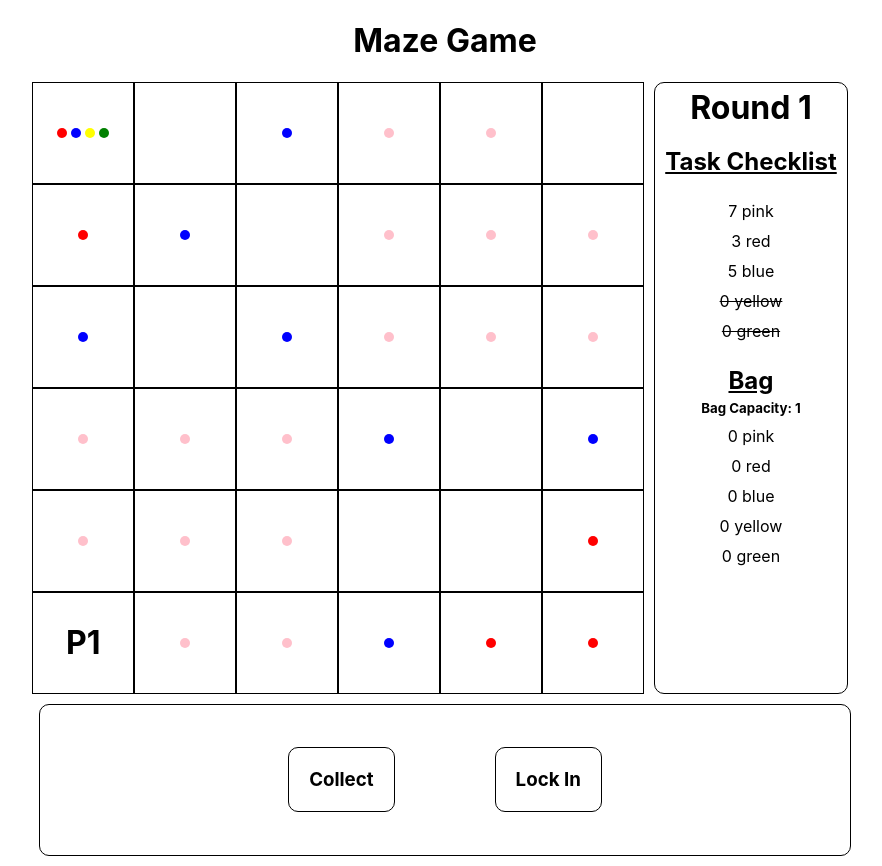
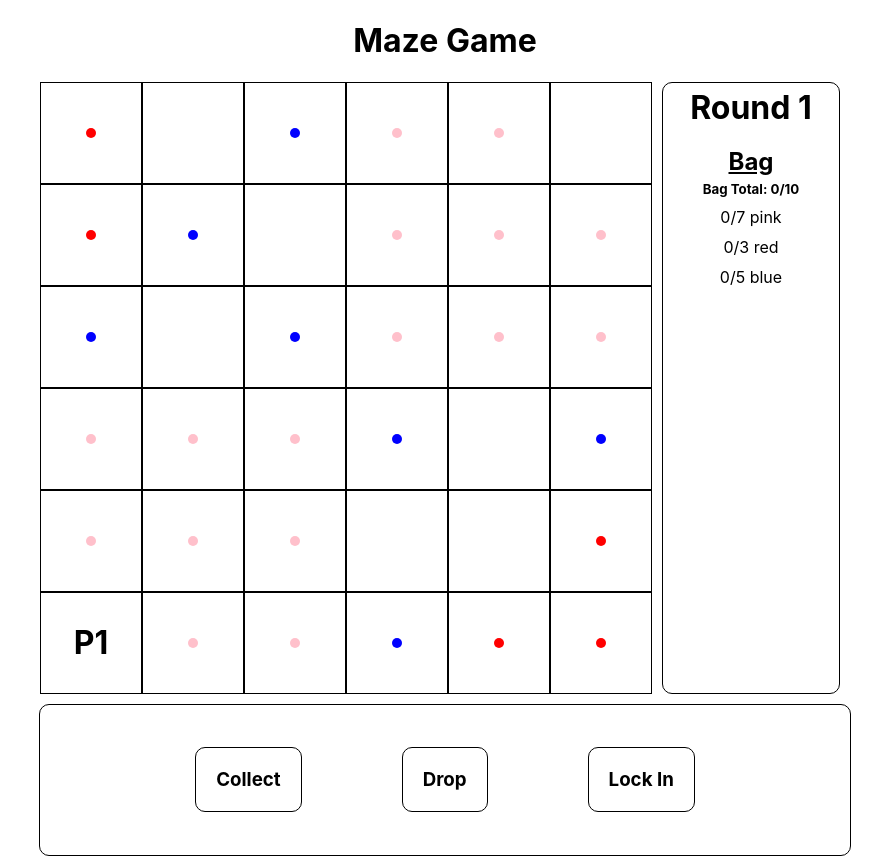
Before and after one commit to ericyucb/collaboration-game, a React (Create React App) app: page / in a window 1280 px wide. Shown: the whole page, without its empty margins (195-1077 px from the left). Built offline with nearby package versions, Linux system fonts and the light colour scheme; the HTML template or start-up script is replaced by a standard one.

Commit message:
Added drop mechanic, reorganized dashboard, and seperated static settings and list of setups

```diff
--- a/src/App.css
+++ b/src/App.css
@@ -1,10 +1,26 @@
+.page {
+  width: 100%;
+  height: 100%;
+  position: absolute;
+  top: 0;
+  bottom: 0;
+  left: 0;
+  right: 0;
+  display: flex;
+  flex-direction: column;
+  justify-content: flex-start;
+  align-items: center;
+}
+
 .game {
+  width: 810px;
   display: flex;
   flex-direction: column;
   align-items: center;
 }
 
-.gameBoard {
+.game-board {
+  width: 100%;
   display: flex;
   flex-direction: row;
   justify-content: center;
@@ -73,7 +89,7 @@
   background-color: silver;
 }
 
-.cellDropTarget {
+.cell-drop-target {
   width: 100%;
   height: 100%;
   display: flex;
@@ -81,7 +97,7 @@
   align-items: center;
 }
 
-.highlightPossible {
+.highlight-possible {
   width: 80px;
   height: 80px;
   border-radius: 40px;
@@ -89,7 +105,7 @@
   position: absolute;
 }
 
-.highlightHover {
+.highlight-hover {
   width: 80px;
   height: 80px;
   border-radius: 40px;
@@ -98,6 +114,7 @@
 }
 
 .dashboard {
+  width: 100%;
   margin: 0px 10px;
   padding: 5px 10px;
   border: 1px solid black;
@@ -107,7 +124,7 @@
   align-items: center;
 }
 
-.roundTitle {
+.round-title {
   margin: 0;
 }
 
@@ -131,17 +148,21 @@
   margin: 5px;
 }
 
-.listItem {
+.list-item {
   margin: 5px 0px;
 }
 
-.listItemComplete {
-  margin: 5px 0px;
+.list-item-complete {
   text-decoration: line-through;
 }
 
+.can-drop:hover {
+  color: gray;
+  cursor: pointer;
+}
+
 .controls {
-  width: 810px;
+  width: 100%;
   height: 150px;
   border: 1px solid black;
   border-radius: 10px;
@@ -152,7 +173,7 @@
   justify-content: center;
 }
 
-.controlButton {
+.control-button {
   border: 1px solid black;
   border-radius: 10px;
   padding: 20px 20px;
@@ -162,10 +183,10 @@
   cursor: pointer;
 }
 
-.controlButton:hover {
+.control-button:hover {
   background-color: rgb(211, 211, 211, 0.5);
 }
 
-.controlButton > h3 {
+.control-button > h3 {
   margin: 0px;
 }
--- a/src/App.js
+++ b/src/App.js
@@ -1,39 +1,13 @@
 import './App.css';
 import React from 'react';
+import SETUPS from './setups';
 import { Game } from './components/Game'
 
 function App() {
-  const setups = [
-    {
-      goal: [7, 3, 5],
-      board: [
-        [[2], [ ], [3], [1], [1], [ ]],
-        [[2], [3], [ ], [1], [1], [1]],
-        [[3], [ ], [3], [1], [1], [1]],
-        [[1], [1], [1], [3], [ ], [3]],
-        [[1], [1], [1], [ ], [ ], [2]],
-        [[ ], [1], [1], [3], [2], [2]],
-      ],
-      playerPositions: [[5, 0]],
-      capacity: 10,
-    },
-    {
-      goal: [7, 3, 5, 0, 0],
-      board: [
-        [[1, 2, 3, 4], [ ], [2], [0], [0], [ ]],
-        [[1], [2], [ ], [0], [0], [0]],
-        [[2], [ ], [2], [0], [0], [0]],
-        [[0], [0], [0], [2], [ ], [2]],
-        [[0], [0], [0], [ ], [ ], [1]],
-        [[ ], [0], [0], [2], [1], [1]],
-      ],
-      playerPositions: [[5, 0]],
-      capacity: 1,
-    }
-  ]
-
   return (
-    <Game setup={setups[1]}/>
+    <div className='page'>
+      <Game setup={SETUPS[0]} />
+    </div>
   );
 }
 
--- a/src/components/Board.js
+++ b/src/components/Board.js
@@ -6,7 +6,7 @@ import { Cell } from './Cell';
 import { Player } from './Player';
 import { Magazine } from './Item';
 
-export function Board({ board, playerPositions, movePlayer, selectItem }) {
+export function Board({ board, playerPositions, movePlayer, selectNextCollectItem }) {
   const numRows = board.length;
   const numCols = board[0].length;
 
@@ -15,6 +15,8 @@ export function Board({ board, playerPositions, movePlayer, selectItem }) {
     for (let r = 0; r < numRows; r++) {
       for (let c = 0; c < numCols; c++) {
         const playerNum = playerPositions.findIndex(position => r === position[0] && c === position[1]);
+        const hasPlayer = playerNum !== -1;
+
         const maxAbsVal = arr => Math.max(...arr.map(Math.abs));
         const moveAdj = playerPositions.map(
           positions => Math.abs(positions[0] - r) + Math.abs(positions[1] - c) === 1
@@ -22,7 +24,6 @@ export function Board({ board, playerPositions, movePlayer, selectItem }) {
         const visionAdj = playerPositions.some(
           positions => maxAbsVal([positions[0] - r, positions[1] - c]) <= 1
         );
-        const hasPlayer = playerNum !== -1;
 
         cells.push(
           <Cell
@@ -35,7 +36,7 @@ export function Board({ board, playerPositions, movePlayer, selectItem }) {
             {hasPlayer ? <Player number={playerNum + 1} /> : null}
             {board[r][c].length === 0 ?
               null :
-              <Magazine items={board[r][c]} corner={hasPlayer} live={hasPlayer} selectItem={selectItem} />
+              <Magazine items={board[r][c]} corner={hasPlayer} live={hasPlayer} selectItem={selectNextCollectItem} />
             }
           </Cell>
         );
--- a/src/components/CellDropTarget.js
+++ b/src/components/CellDropTarget.js
@@ -16,11 +16,11 @@ export function CellDropTarget({ row, col, dropTargets, movePlayer, children })
 
   return (
     <div
-      className='cellDropTarget'
+      className='cell-drop-target'
       ref={drop}
     >
-      {canDrop && !isOver && <div className='highlightPossible' />}
-      {canDrop && isOver && <div className='highlightHover' />}
+      {canDrop && !isOver && <div className='highlight-possible' />}
+      {canDrop && isOver && <div className='highlight-hover' />}
       {children}
     </div>
   )
--- a/src/components/Controls.js
+++ b/src/components/Controls.js
@@ -1,14 +1,18 @@
 import React from 'react';
 import { Item } from './Item';
 
-export function Controls({ collectItem, displayItem }) {
+export function Controls({ collectItem, dropItem, displayCollectItem, displayDropItem }) {
   return (
     <div className='controls'>
-      <div className='controlButton' onClick={collectItem}>
+      <div className='control-button' onClick={collectItem}>
         <h3>Collect</h3>
-        {displayItem === null ? null : <Item type={displayItem} />}
+        {displayCollectItem === null ? null : <Item type={displayCollectItem} />}
       </div>
-      <div className='controlButton'>
+      <div className='control-button' onClick={dropItem}>
+        <h3>Drop</h3>
+        {displayDropItem === null ? null : <Item type={displayDropItem} />}
+      </div>
+      <div className='control-button'>
         <h3>Lock In</h3>
       </div>
     </div>
--- a/src/components/Dashboard.js
+++ b/src/components/Dashboard.js
@@ -1,26 +1,28 @@
 import React from 'react';
+import { ITEM_NAMES } from '../settings';
 
-export function Dashboard({ round, goal, bag, capacity }) {
-  const itemNames = ['pink', 'red', 'blue', 'yellow', 'green'];
+export function Dashboard({ round, goal, bag, capacity, numDistinctItems, selectNextDropItem }) {
+  const bagTotal = bag.reduce((currSum, num) => currSum + num, 0);
 
-  const textColor = (i) =>{
-    if (bag[i] >= goal[i]) {
-      return 'listItemComplete'
-    }
-    return 'listItem'
+  const createBagListItem = (itemName, i) => {
+    let classes = 'list-item';
+    if (bag[i] >= goal[i]) classes += ' list-item-complete';
+    if (bag[i] !== 0) classes += ' can-drop';
+
+    return (
+      <p key={i} className={classes} onClick={() => bag[i] === 0 ? null : selectNextDropItem(i)}>
+        {`${bag[i]}/${goal[i]} ${itemName}`}
+      </p>
+    );
   }
 
   return (
     <div className='dashboard'>
-      <h1 className='roundTitle'>{`Round ${round + 1}`}</h1>
-      <div className='tasks'>
-        <h2><u>Task Checklist</u></h2>
-        {itemNames.map((itemName, i) => (<p key={i} className={textColor(i)}>{`${goal[i]} ${itemNames[i]}`}</p>))}
-      </div>
+      <h1 className='round-title'>{`Round ${round + 1}`}</h1>
       <div className='bag'>
         <h2 className='bag-title'><u>Bag</u></h2>
-        <h5 className='capacity'>Bag Capacity: {capacity}</h5>
-        {itemNames.map((itemName, i) => (<p key={i} className='listItem'>{`${bag[i]} ${itemNames[i]}`}</p>))}
+        <h5 className='capacity'>Bag Total: <span style={bagTotal === capacity ? {color: 'red'} : {}}>{bagTotal}/{capacity}</span></h5>
+        {ITEM_NAMES.slice(0, numDistinctItems).map(createBagListItem)}
       </div>
     </div>
   )
--- a/src/components/Game.js
+++ b/src/components/Game.js
@@ -8,11 +8,20 @@ export function Game({ setup }) {
   const [board, setBoard] = useState(setup.board);
   const [bag, setBag] = useState(setup.goal.map(() => 0));
   const [round, setRound] = useState(0);
-  const [collect, setCollect] = useState(null);
+  const [nextCollect, setNextCollect] = useState(null);
+  const [nextDrop, setNextDrop] = useState(null);
   const [playersHistory, setPlayersHistory] = useState(setup.playerPositions.map(position => [position.map(coord => coord)]));
 
+  const numDistinctItems = board.reduce(
+    (currMax, row) => row.reduce(
+      (rowMax, cell) => cell.reduce(
+        (cellMax, item) => Math.max(cellMax, item),
+      rowMax),
+    currMax),
+  -1) + 1;
+
   const getPlayerPositions = (playersHistory) => {
-    return playersHistory.map(playerHistory => playerHistory[playerHistory.length - 1])
+    return playersHistory.map(playerHistory => playerHistory[playerHistory.length - 1]);
   }
 
   const movePlayer = (itemType, row, col) => {
@@ -27,12 +36,16 @@ export function Game({ setup }) {
 
     setPlayersHistory(updatePlayersHistory);
     setRound(round => round + 1);
-    setCollect(() => null);
+    setNextCollect(() => null);
   }
 
-  const selectItem = (item) => {
+  const selectNextCollectItem = (item) => {
     const total = bag.reduce((currSum, e) => currSum + e, 0);
-    if (total < setup.capacity) setCollect(() => item);
+    if (total < setup.capacity) setNextCollect(() => item);
+  }
+
+  const selectNextDropItem = (item) => {
+    if (bag[item] > 0) setNextDrop(item);
   }
 
   const collectItem = () => {
@@ -40,10 +53,10 @@ export function Game({ setup }) {
     const pRow = playerPositions[0][0];
     const pCol = playerPositions[0][1];
 
-    if (collect !== null) {
+    if (nextCollect !== null) {
       const updateBoard = board => {
-        const copyBoard = board.map(row => row.map(col => col));
-        const itemIndex = copyBoard[pRow][pCol].indexOf(collect)
+        const copyBoard = board.map(row => row.map(cell => cell.map(item => item)));
+        const itemIndex = copyBoard[pRow][pCol].indexOf(nextCollect)
         console.log(copyBoard[pRow][pCol]);
         if (itemIndex !== -1) {
           copyBoard[pRow][pCol].splice(itemIndex, 1);
@@ -51,15 +64,43 @@ export function Game({ setup }) {
         console.log(copyBoard[pRow][pCol]);
         return copyBoard;
       }
+
       const updateBag = bag => {
-        const copyBag = bag.filter(() => true);
-        copyBag[collect] += 1;
+        const copyBag = bag.slice();
+        copyBag[nextCollect] += 1;
         return copyBag
       }
 
       setBoard(updateBoard);
       setBag(updateBag);
-      setCollect(() => null)
+      setNextCollect(() => null);
+      setNextDrop(() => null);
+      setRound(round => round + 1);
+    }
+  }
+
+  const dropItem = () => {
+    const playerPositions = getPlayerPositions(playersHistory);
+    const pRow = playerPositions[0][0];
+    const pCol = playerPositions[0][1];
+
+    if (nextDrop !== null) {
+      const updateBoard = board => {
+        const copyBoard = board.map(row => row.map(cell => cell.map(item => item)));
+        copyBoard[pRow][pCol].push(nextDrop);
+        return copyBoard;
+      }
+
+      const updateBag = bag => {
+        const copyBag = bag.slice();
+        copyBag[nextDrop] -= 1;
+        return copyBag
+      }
+
+      setBoard(updateBoard);
+      setBag(updateBag);
+      setNextCollect(() => null);
+      setNextDrop(() => null);
       setRound(round => round + 1);
     }
   }
@@ -67,16 +108,16 @@ export function Game({ setup }) {
   return (
     <div className='game'>
       <h1>Maze Game</h1>
-      <div className='gameBoard'>
+      <div className='game-board'>
         <Board
           board={board}
           playerPositions={getPlayerPositions(playersHistory)}
           movePlayer={(itemType, row, col) => movePlayer(itemType, row, col)}
-          selectItem={selectItem}
+          selectNextCollectItem={selectNextCollectItem}
         />
-        <Dashboard round={round} goal={setup.goal} bag={bag} capacity={setup.capacity} />
+        <Dashboard round={round} goal={setup.goal} bag={bag} capacity={setup.capacity} numDistinctItems={numDistinctItems} selectNextDropItem={selectNextDropItem} />
       </div>
-      <Controls collectItem={collectItem} displayItem={collect} />
+      <Controls collectItem={collectItem} dropItem={dropItem} displayCollectItem={nextCollect} displayDropItem={nextDrop} />
     </div>
   )
 }
--- a/src/components/Item.js
+++ b/src/components/Item.js
@@ -1,4 +1,5 @@
 import React from "react";
+import { COLORS } from "../settings";
 
 export function Magazine({ items, corner, live=false, selectItem=item=>{} }) {
   return (
@@ -9,11 +10,9 @@ export function Magazine({ items, corner, live=false, selectItem=item=>{} }) {
 }
 
 export function Item({ type, live=false, selectItem=item=>{} }) {
-  const colors = ['pink', 'red', 'blue', 'yellow', 'green'];
-
   return (
     live ?
-    <div className='item live-item' style={{backgroundColor: colors[type]}} onClick={() => selectItem(type)} /> :
-    <div className='item' style={{backgroundColor: colors[type]}} />
+    <div className='item live-item' style={{backgroundColor: COLORS[type]}} onClick={() => selectItem(type)} /> :
+    <div className='item' style={{backgroundColor: COLORS[type]}} />
   );
 }
--- /dev/null
+++ b/src/settings.js
@@ -0,0 +1,2 @@
+export const ITEM_NAMES = ['pink', 'red', 'blue', 'yellow', 'green'];
+export const COLORS = ['pink', 'red', 'blue', 'yellow', 'green'];
--- /dev/null
+++ b/src/setups.js
@@ -0,0 +1,29 @@
+export default
+[
+  {
+    goal: [7, 3, 5],
+    board: [
+      [[1], [ ], [2], [0], [0], [ ]],
+      [[1], [2], [ ], [0], [0], [0]],
+      [[2], [ ], [2], [0], [0], [0]],
+      [[0], [0], [0], [2], [ ], [2]],
+      [[0], [0], [0], [ ], [ ], [1]],
+      [[ ], [0], [0], [2], [1], [1]],
+    ],
+    playerPositions: [[5, 0]],
+    capacity: 10,
+  },
+  {
+    goal: [7, 3, 5, 0, 0],
+    board: [
+      [[1, 2, 3, 4], [ ], [2], [0], [0], [ ]],
+      [[1], [2], [ ], [0], [0], [0]],
+      [[2], [ ], [2], [0], [0], [0]],
+      [[0], [0], [0], [2], [ ], [2]],
+      [[0], [0], [0], [ ], [ ], [1]],
+      [[ ], [0], [0], [2], [1], [1]],
+    ],
+    playerPositions: [[5, 0]],
+    capacity: 1,
+  }
+]
```
